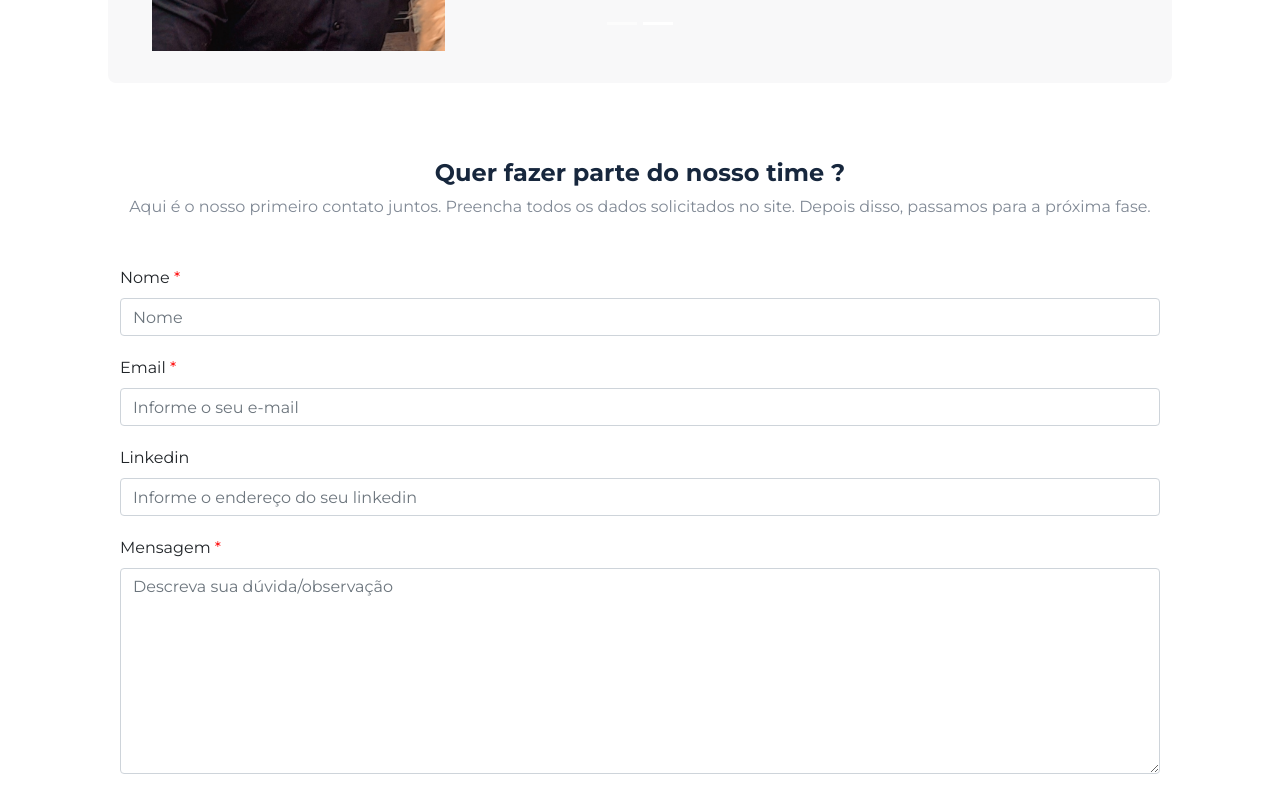
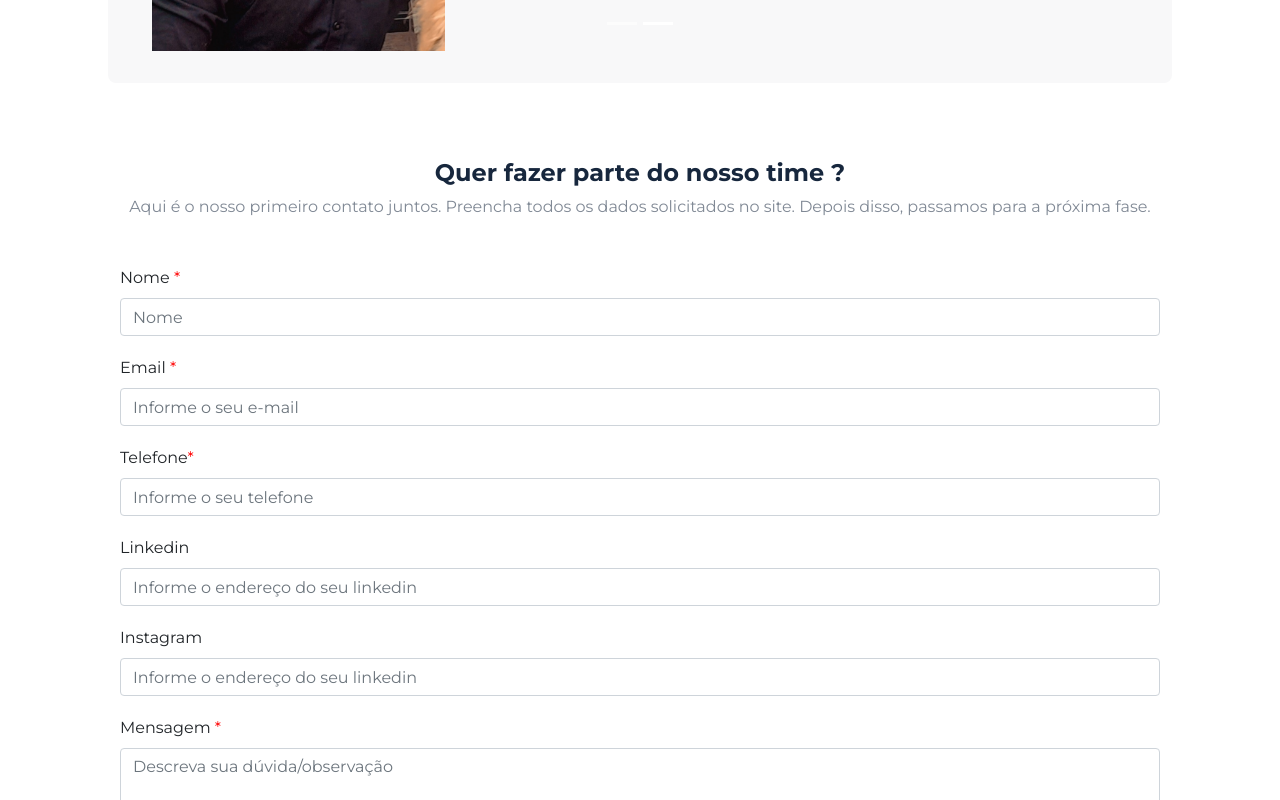
Before and after one commit to lucasarlim/conecta, a React (Create React App) app: page / in a window 1280 px wide. Shown: the part 2993-3793 px from the top of the page. Built offline with nearby package versions, Linux system fonts and the light colour scheme; the HTML template or start-up script is replaced by a standard one.

Commit message:
Updated FormSection

```diff
--- a/src/components/FormSection/index.jsx
+++ b/src/components/FormSection/index.jsx
@@ -47,6 +47,7 @@ function FormSection() {
               name="name"
             />
           </div>
+
           <div className="col-lg-12 col-sm-12 form-group pt-1 mx-auto">
             <label>Email <span style={{color: 'red'}} >*</span></label>
             <input
@@ -59,6 +60,17 @@ function FormSection() {
           </div>
 
           <div className="col-lg-12 col-sm-12 form-group pt-1 mx-auto">
+            <label>Telefone<span style={{color: 'red'}} >*</span></label>
+            <input
+              type="tel"
+              className="form-control"
+              required
+              placeholder="Informe o seu telefone"
+              name="telefone"
+            />
+          </div>
+
+          <div className="col-lg-12 col-sm-12 form-group pt-1 mx-auto">
             <label>Linkedin</label>
             <input
               type="url"
@@ -66,6 +78,17 @@ function FormSection() {
               required
               placeholder="Informe o endereço do seu linkedin"
               name="linkedin"
+            />
+          </div>
+
+          <div className="col-lg-12 col-sm-12 form-group pt-1 mx-auto">
+            <label>Instagram</label>
+            <input
+              type="url"
+              className="form-control"
+              required
+              placeholder="Informe o endereço do seu linkedin"
+              name="instagram"
             />
           </div>
 
--- a/src/components/ServicesSection/index.jsx
+++ b/src/components/ServicesSection/index.jsx
@@ -18,7 +18,7 @@ export function ServicesSection() {
 
   return (
     <Container id="service">
-      <Title>Aréas da Psicoterapia</Title>
+      <Title>Segmentos da Psicoterapia</Title>
       <InfoContent>
         <Image src={woman} />
 
```
